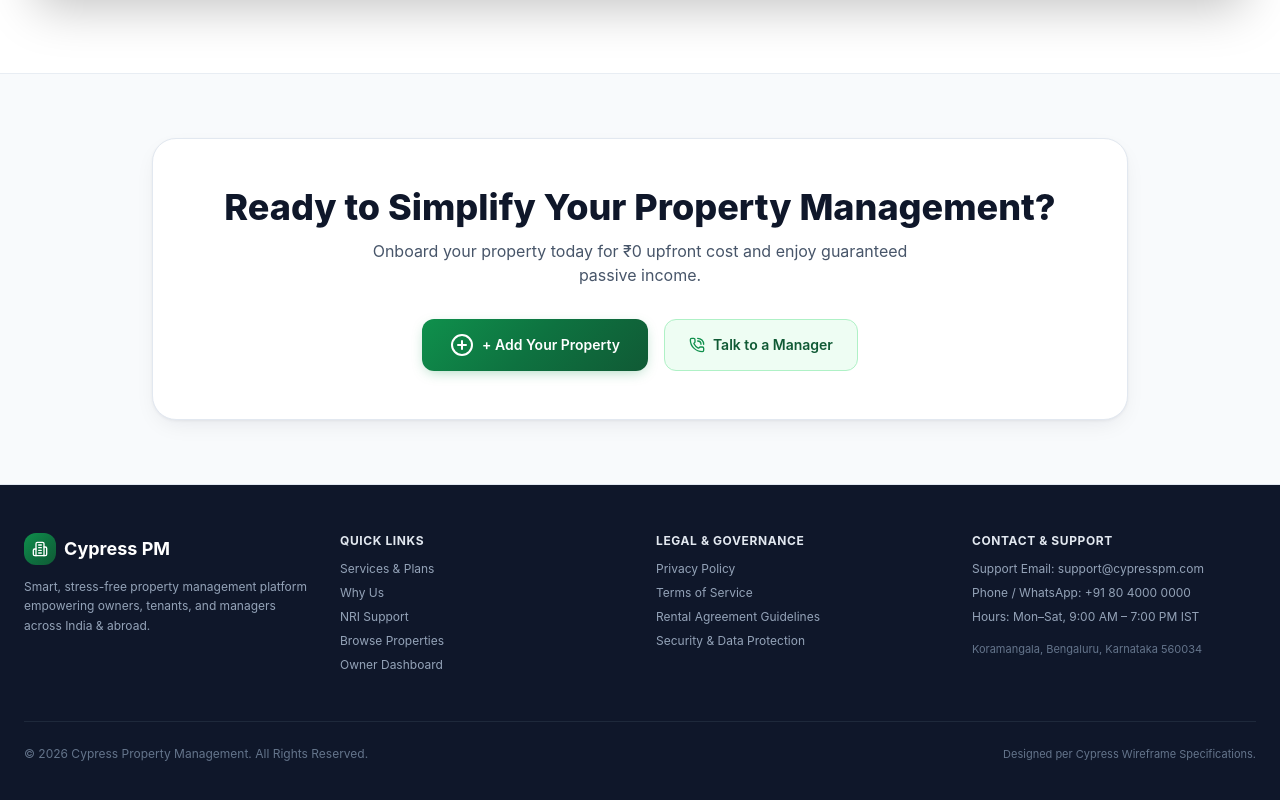
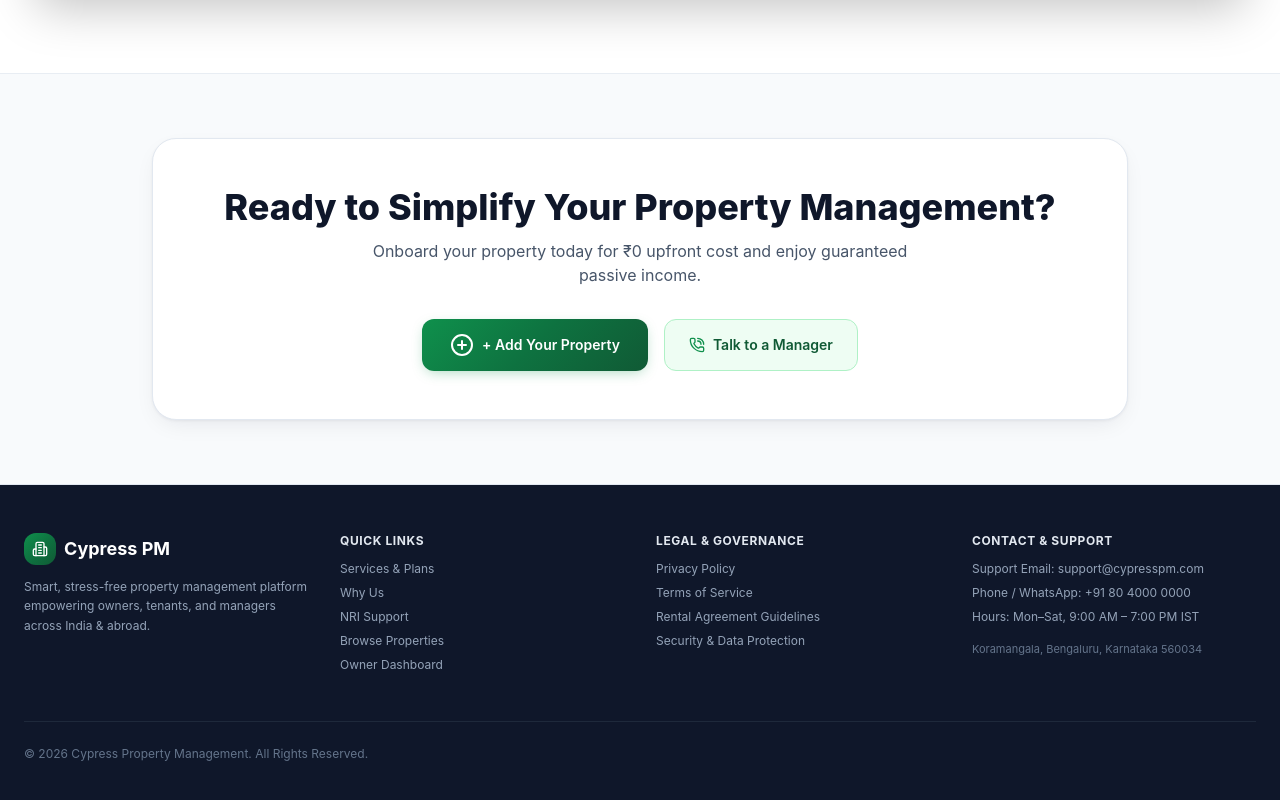
Before and after one commit to AjithMogaveeraSooral/cpm-frontend, a Next.js app: page /welcome in a window 1280 px wide. Shown: the part 3574-4374 px from the top of the page. Built offline with nearby package versions, Linux system fonts and the light colour scheme.

Commit message:
fix: remove design specification note from footer

```diff
--- a/src/app/(public)/welcome/page.tsx
+++ b/src/app/(public)/welcome/page.tsx
@@ -664,7 +664,7 @@ export default function WelcomePage() {
 
           <div className="mt-12 border-t border-slate-800 pt-6 flex flex-col sm:flex-row items-center justify-between text-xs text-slate-500 gap-4">
             <p>© 2026 Cypress Property Management. All Rights Reserved.</p>
-            <p className="text-[11px]">Designed per Cypress Wireframe Specifications.</p>
+            <p className="text-[11px]"></p>
           </div>
         </div>
       </footer>
```
